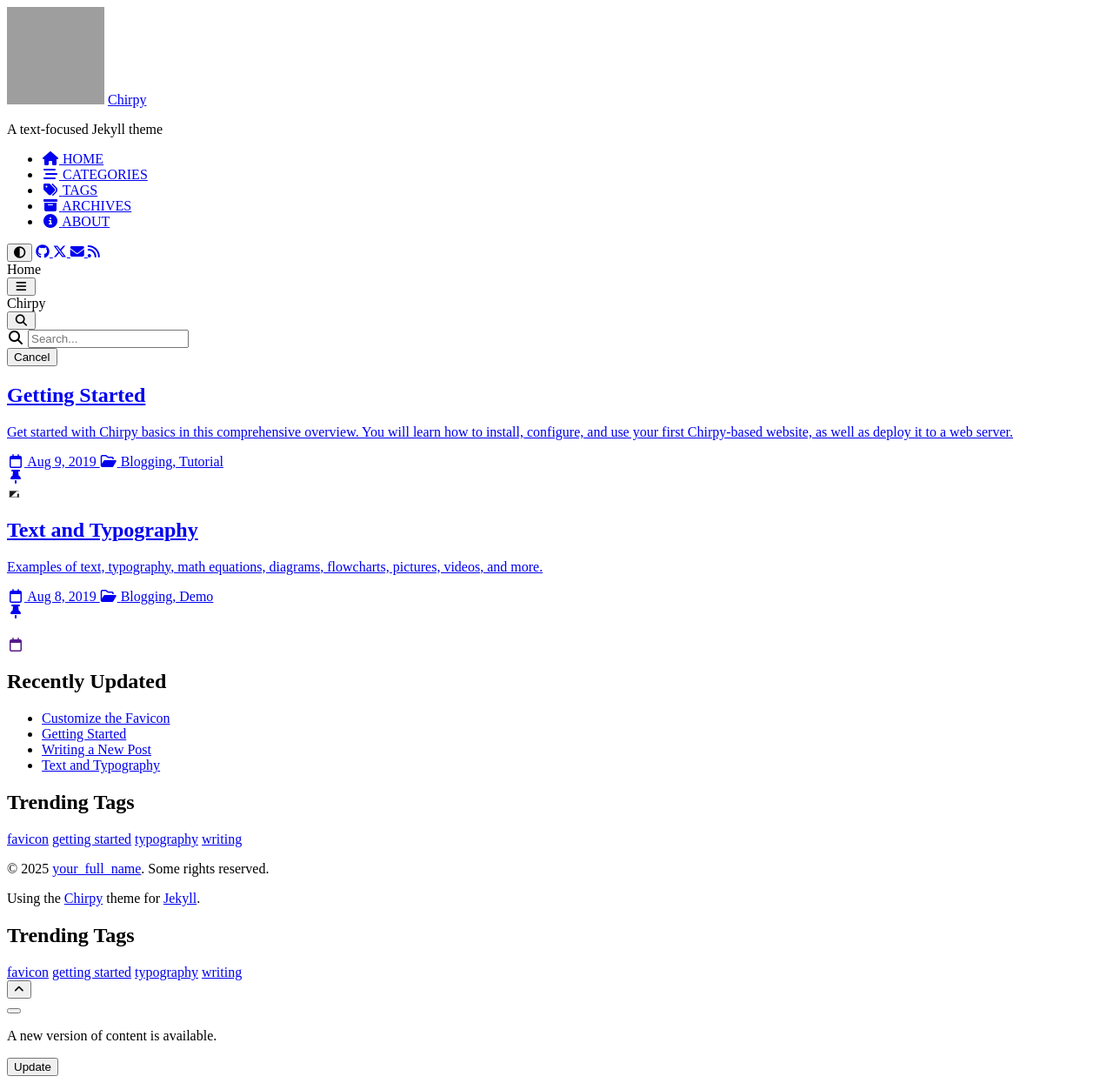
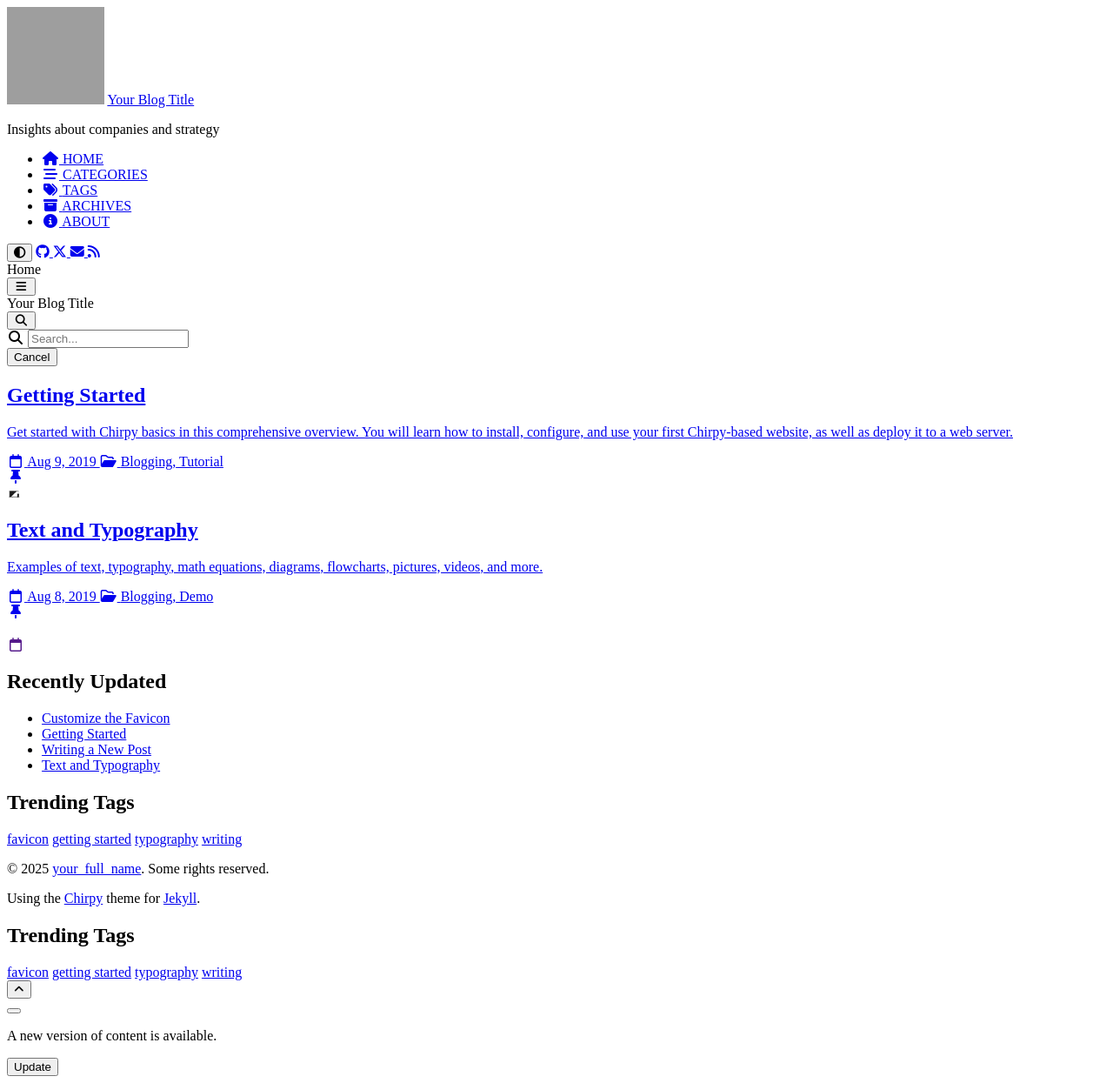
Before and after one commit to Andru86/andru86.github.io, a Jekyll site: the page built from index.html, in a window 1280 px wide. Shown: the whole page at 87% size. Built offline with Jekyll 4.4.1, drawn with Linux system fonts in a browser that asks for light colours; cached includes are drawn as plain includes; grey boxes are pictures that could not be loaded.

Commit message:
Update _config.yml

```diff
--- a/_config.yml
+++ b/_config.yml
@@ -1,10 +1,4 @@
 # The Site Configuration
-title: Your Blog Title
-tagline: Insights about companies and strategy
-author:
-  name: Your Name
-url: "https://github.com/Andru86/andru86.github.io"
-baseurl: ""
 
 # Import the theme
 theme: jekyll-theme-chirpy
@@ -20,16 +14,16 @@ timezone: Asia/Shanghai
 # jekyll-seo-tag settings › https://github.com/jekyll/jekyll-seo-tag/blob/master/docs/usage.md
 # ↓ --------------------------
 
-title: Chirpy # the main title
+title: Your Blog Title
 
-tagline: A text-focused Jekyll theme # it will display as the subtitle
+tagline: Insights about companies and strategy
 
 description: >- # used by seo meta and the atom feed
   A minimal, responsive and feature-rich Jekyll theme for technical writing.
 
 # Fill in the protocol & hostname for your site.
 # E.g. 'https://username.github.io', note that it does not end with a '/'.
-url: ""
+url: "https://github.com/Andru86/andru86.github.io"
 
 github:
   username: github_username # change to your GitHub username
```
